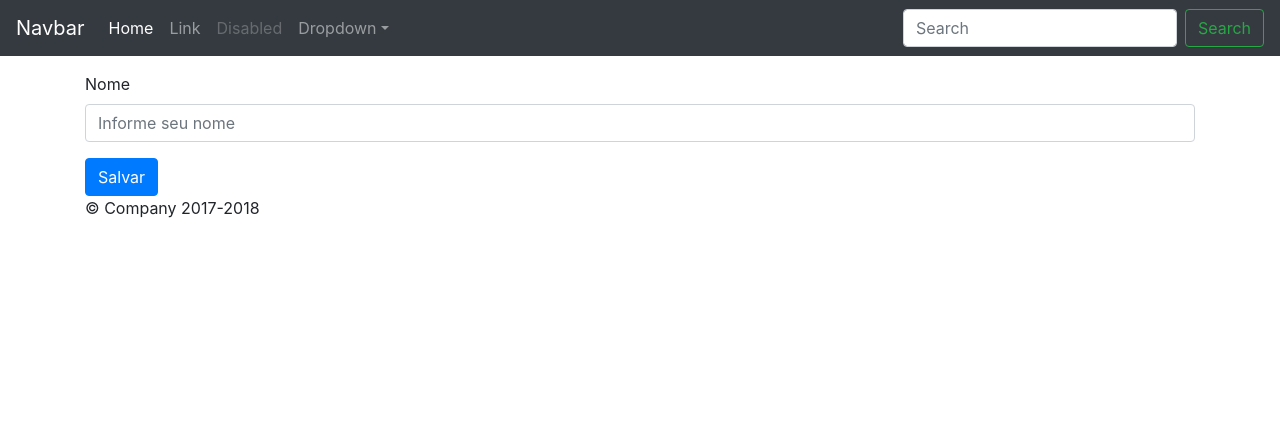
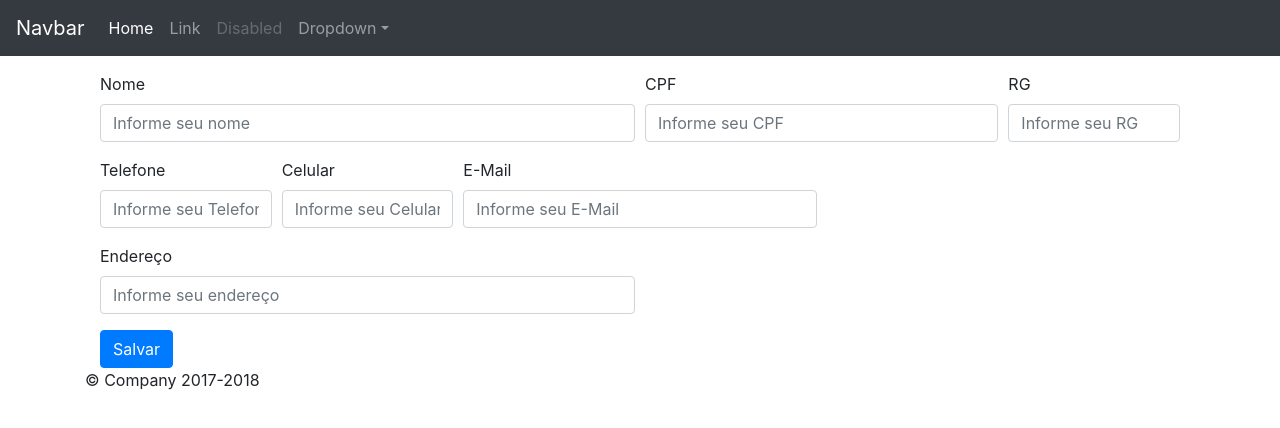
Before and after one commit to anderkallsgo/AgendaFront, an Angular app: page / in a window 1280 px wide. Shown: the top 428 px of the page. Built offline with nearby package versions, Linux system fonts and the light colour scheme.

Commit message:
Formulario de cadastro de pessoa

```diff
--- a/src/app/agendamento/cadastrar/cadastrar.component.html
+++ b/src/app/agendamento/cadastrar/cadastrar.component.html
@@ -1,7 +1,40 @@
 <div class="container">
-  <div class="form-group">
+<form [formGroup]="cadastroForm">
+  <div class="form-row">
+  <div class="form-group col-md-6">
     <label for="nome">Nome</label>
-    <input type="text" class="form-control" id="nome" placeholder="Informe seu nome">
+    <input type="text" class="form-control" id="nome" placeholder="Informe seu nome" formControlName="nome">
   </div>
-  <button type="submit" class="btn btn-primary">Salvar</button>
+  <div class="form-group col-md-4">
+    <label for="cpf">CPF</label>
+    <input type="text" class="form-control" id="cpf" placeholder="Informe seu CPF" formControlName="cpf">
+  </div>
+  <div class="form-group col-md-2">
+      <label for="rg">RG</label>
+      <input type="text" class="form-control" id="rg" placeholder="Informe seu RG" formControlName="rg">
+    </div>
+  </div>
+  <div class="form-row">
+      <div class="form-group col-md-2">
+        <label for="telefone">Telefone</label>
+        <input type="text" class="form-control" id="telefone" placeholder="Informe seu Telefone" formControlName="telefone">
+      </div>
+      <div class="form-group col-md-2">
+        <label for="celular">Celular</label>
+        <input type="text" class="form-control" id="celular" placeholder="Informe seu Celular" formControlName="celular">
+      </div>
+      <div class="form-group col-md-4">
+          <label for="email">E-Mail</label>
+          <input type="text" class="form-control" id="email" placeholder="Informe seu E-Mail" formControlName="email">
+        </div>
+    </div>
+    <div class="form-row">
+        <div class="form-group col-md-6">
+            <label for="endereco">Endereço</label>
+            <input type="text" class="form-control" id="endereco" placeholder="Informe seu endereço" formControlName="endereco">
+    </div>
+    </div>
+
+  <button type="submit" class="btn btn-primary" (click)="salvarForm()">Salvar</button>
+</form>
 </div>
--- a/src/app/agendamento/cadastrar/cadastrar.component.ts
+++ b/src/app/agendamento/cadastrar/cadastrar.component.ts
@@ -18,8 +18,16 @@ export class CadastrarComponent implements OnInit {
 
   initForm() {
     this.cadastroForm = new FormGroup({
-      nome: new FormControl('')
+      nome: new FormControl(),
+      cpf: new FormControl(),
+      rg: new FormControl(),
+      telefone: new FormControl(),
+      celular: new FormControl(),
+      endereco: new FormControl(),
+      email: new FormControl()
     });
   }
-
+  salvarForm() {
+    console.log(this.cadastroForm.value);
+  }
 }
--- a/src/app/app.component.html
+++ b/src/app/app.component.html
@@ -2,5 +2,7 @@
 <br/>
 <br/>
 <br/>
+<div class="container">
 <app-cadastrar></app-cadastrar>
+</div>
 <app-footer></app-footer>
--- a/src/app/app.module.ts
+++ b/src/app/app.module.ts
@@ -6,6 +6,7 @@ import { AppComponent } from './app.component';
 import { FooterComponent } from './footer/footer.component';
 import { HeaderComponent } from './header/header.component';
 import { CadastrarComponent } from './agendamento/cadastrar/cadastrar.component';
+import { ReactiveFormsModule } from '@angular/forms';
 
 @NgModule({
   declarations: [
@@ -16,7 +17,8 @@ import { CadastrarComponent } from './agendamento/cadastrar/cadastrar.component'
   ],
   imports: [
     BrowserModule,
-    AppRoutingModule
+    AppRoutingModule,
+    ReactiveFormsModule
   ],
   providers: [],
   bootstrap: [AppComponent]
--- a/src/app/header/header.component.html
+++ b/src/app/header/header.component.html
@@ -25,10 +25,6 @@
         </div>
       </li>
     </ul>
-    <form class="form-inline my-2 my-lg-0">
-      <input class="form-control mr-sm-2" type="text" placeholder="Search" aria-label="Search">
-      <button class="btn btn-outline-success my-2 my-sm-0" type="submit">Search</button>
-    </form>
   </div>
   </nav>
 </div>
```
